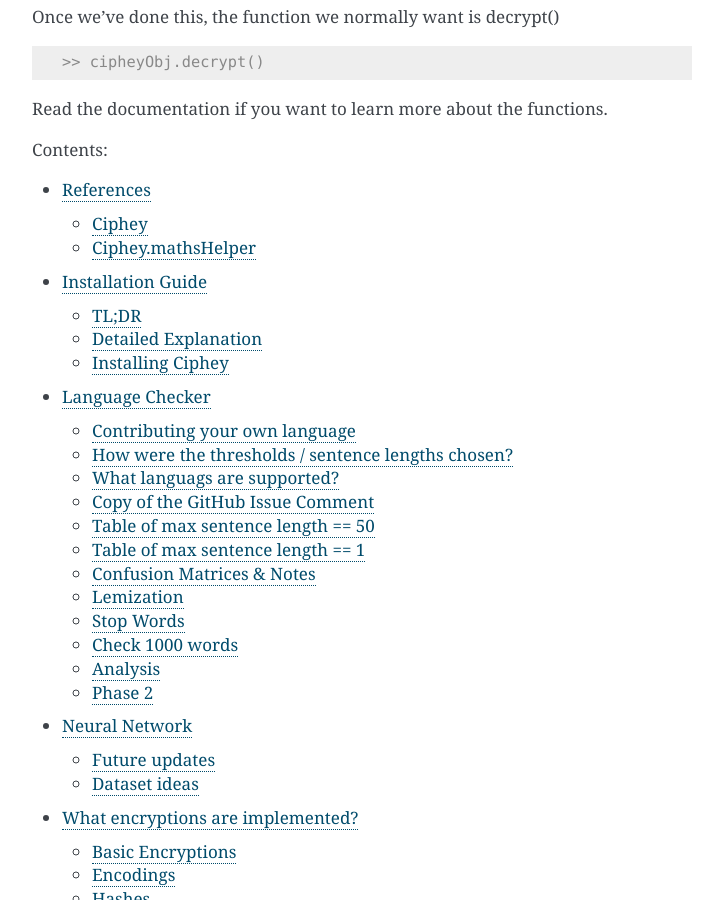
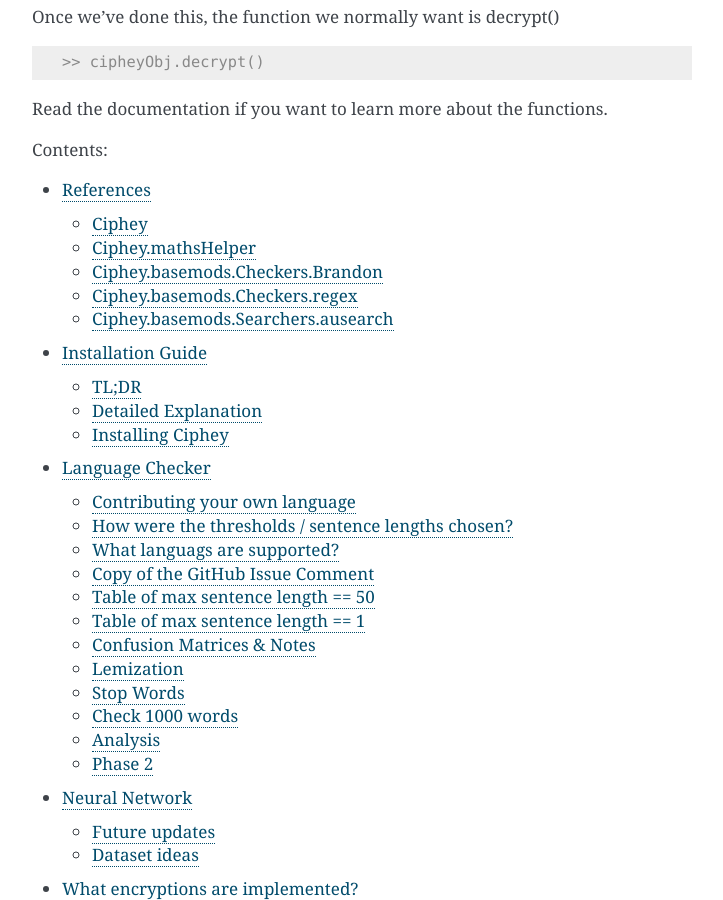
Before and after one commit to Ciphey/CipheyDocs, a Sphinx documentation site: the page built from docs/index.rst, in a window 1280 px wide and 900 px high, scrolled down 1145 px. Shown: the whole window, without its empty margins (388-1111 px from the left). Built offline with Sphinx 7.4.7, drawn with Linux system fonts in a browser that asks for light colours.

```diff
--- a/docs/reference.rst
+++ b/docs/reference.rst
@@ -18,3 +18,18 @@
 
 .. automodule:: ciphey.mathsHelper
    :members:
+
+Ciphey.basemods.Checkers.Brandon
+---------------------------------
+.. automodule:: ciphey.basemods.Checkers.brandon
+        :members:
+
+Ciphey.basemods.Checkers.regex
+-----------------------------
+.. automodule:: ciphey.basemods.Checkers.regex
+        :members:
+
+Ciphey.basemods.Searchers.ausearch
+-----------------------------------
+.. automodule:: ciphey.basemods.Searchers.ausearch
+        :members:
```
Also changed, not shown: other parts of docs/reference.rst (+1 -1 lines), 1 other file.
